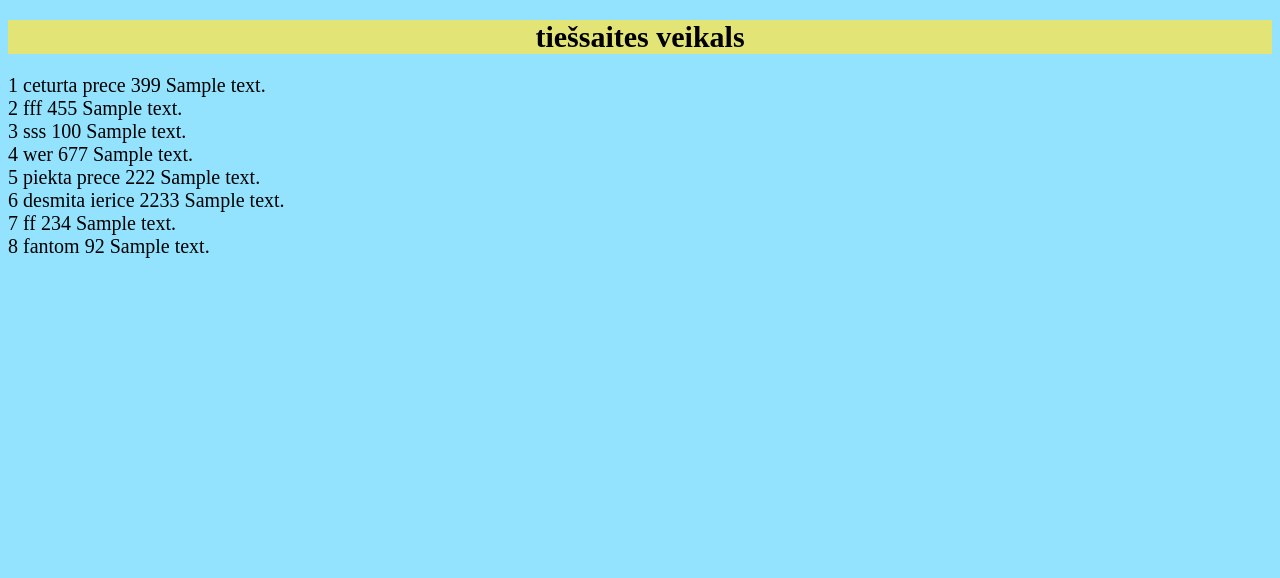
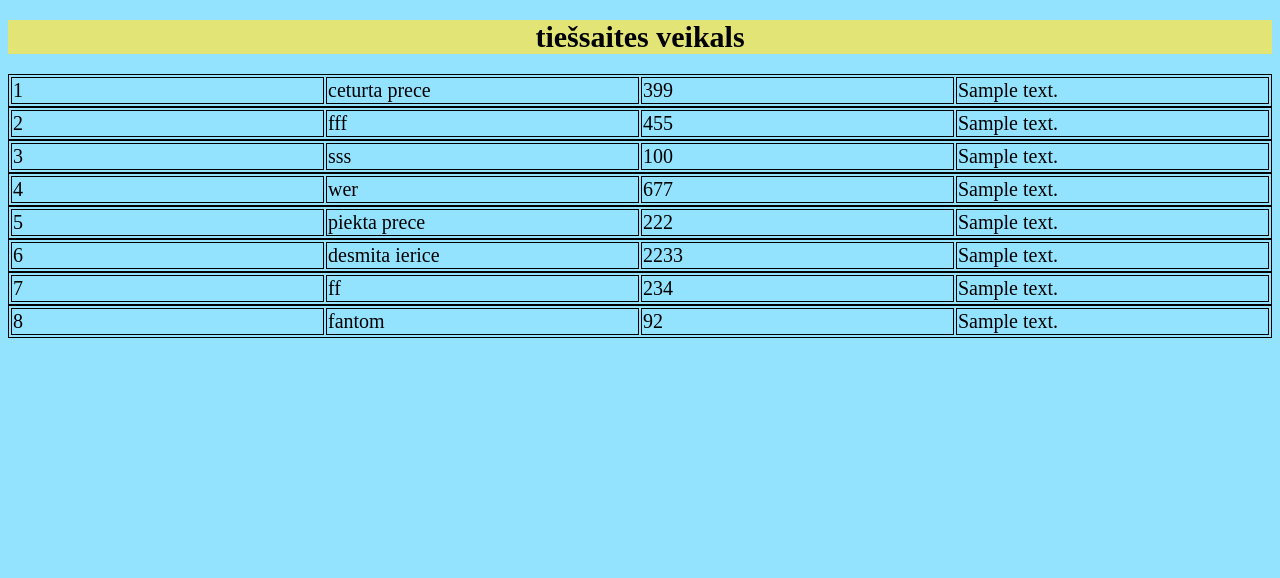
Before and after one commit to AleksandrZelukin/veikals, a Flask app: template templates/index.html in a window 1280 px wide. Shown: the part 31-609 px from the top of the page. Run offline with Flask 2, Linux system fonts and the light colour scheme; data comes from the database, SQL or seed files in the repository; both versions use the stored data as it was after the commit; the template is opened without the code that fills it: values that come from a table or form of the project are taken from there, most other values are stand-ins (such as "Sample title", 1, 10 or a date in 2020).

Commit message:
update apps

```diff
--- a/static/styles.css
+++ b/static/styles.css
@@ -10,6 +10,9 @@ body {
   h2 {
     font-size: 20px;
     color: rgb(0, 0, 10);
+  }
+  table, tr, td {
+    border: 1px solid black;
   }
 
   h3 {
--- a/templates/index.html
+++ b/templates/index.html
@@ -9,10 +9,14 @@
 <div>
     {% for i in data  %}
 <div>
-{{i.id}}
-{{i.title}}
-{{i.price}}
-{{text}}
+    <table style="width:100%">
+        <tr>
+          <td style="width: 25%">{{i.id}}</td>
+          <td style="width: 25%">{{i.title}}</td>
+          <td style="width: 25%">{{i.price}}</td>
+          <td style="width: 25%">{{text}}</td>
+        </tr>
+    </table>
 </div>
     {% endfor %}
 </div>
```
Also changed, not shown: shop.db.
